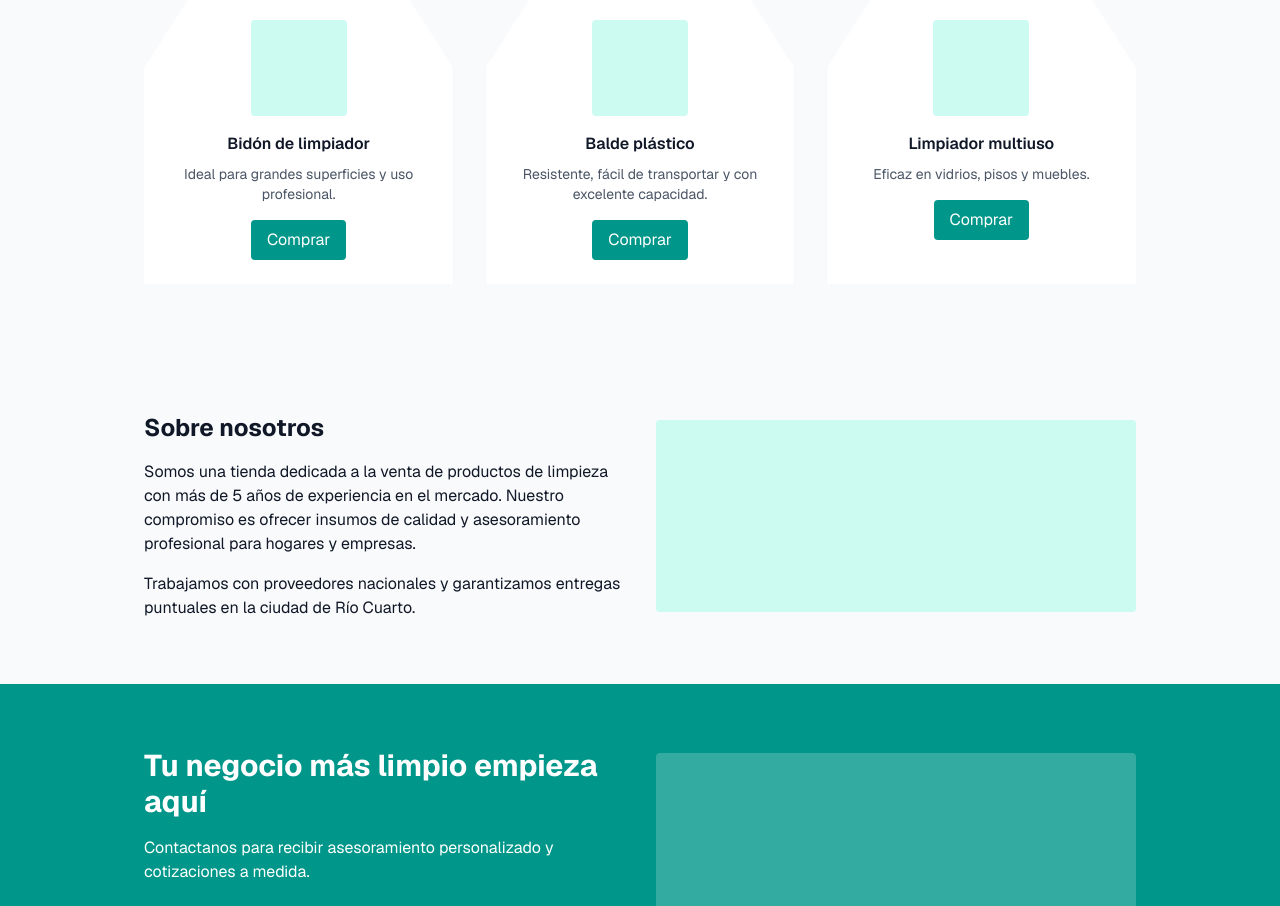
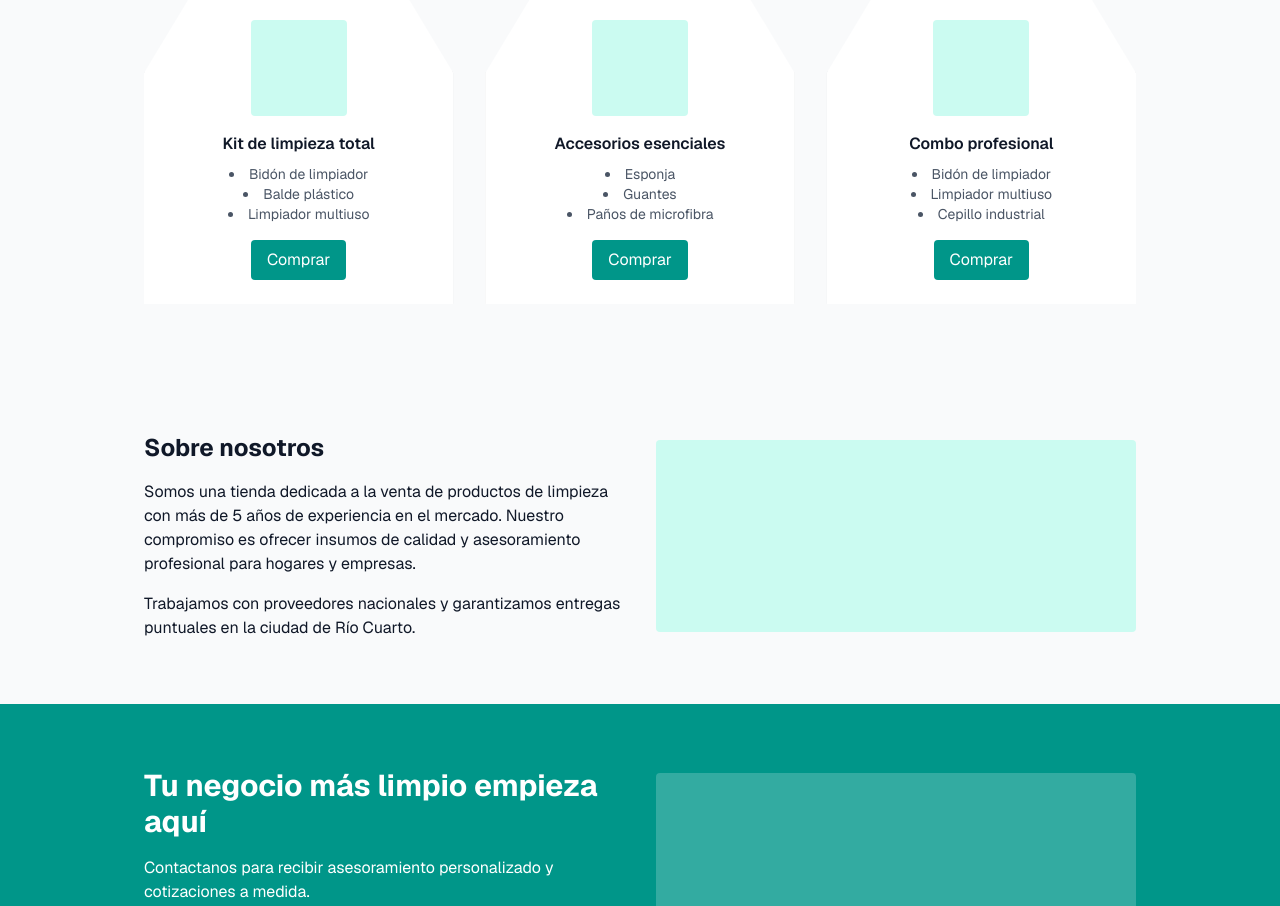
Before and after one commit to nicolasBakanowski/limpiezariocuarto, a Next.js app: page / in a window 1280 px wide. Shown: the part 1120-2026 px from the top of the page. Built offline with nearby package versions, Linux system fonts and the light colour scheme.

Commit message:
Show multiple products per promotion card

```diff
--- a/src/app/page.tsx
+++ b/src/app/page.tsx
@@ -5,18 +5,26 @@ import { About } from "@/components/About";
 import { CallToAction } from "@/components/CallToAction";
 import { Footer } from "@/components/Footer";
 
-const products = [
+const promotions = [
   {
-    title: "Bidón de limpiador",
-    description: "Ideal para grandes superficies y uso profesional.",
+    title: "Kit de limpieza total",
+    products: [
+      "Bidón de limpiador",
+      "Balde plástico",
+      "Limpiador multiuso",
+    ],
   },
   {
-    title: "Balde plástico",
-    description: "Resistente, fácil de transportar y con excelente capacidad.",
+    title: "Accesorios esenciales",
+    products: ["Esponja", "Guantes", "Paños de microfibra"],
   },
   {
-    title: "Limpiador multiuso",
-    description: "Eficaz en vidrios, pisos y muebles.",
+    title: "Combo profesional",
+    products: [
+      "Bidón de limpiador",
+      "Limpiador multiuso",
+      "Cepillo industrial",
+    ],
   },
 ];
 
@@ -25,7 +33,7 @@ export default function Home() {
     <div className="font-sans text-gray-900">
       <Hero />
       <Features />
-      <FeaturedProducts products={products} />
+      <FeaturedProducts promotions={promotions} />
       <About />
       <CallToAction />
       <Footer />
--- a/src/components/FeaturedProducts.tsx
+++ b/src/components/FeaturedProducts.tsx
@@ -1,15 +1,15 @@
 import { PromotionCard } from "@/components/PromotionCard";
 
-interface Product {
+interface Promotion {
   title: string;
-  description: string;
+  products: string[];
 }
 
 interface FeaturedProductsProps {
-  products: Product[];
+  promotions: Promotion[];
 }
 
-export function FeaturedProducts({ products }: FeaturedProductsProps) {
+export function FeaturedProducts({ promotions }: FeaturedProductsProps) {
   return (
     <section id="productos" className="bg-gray-50 py-16">
       <div className="max-w-5xl mx-auto px-4">
@@ -17,11 +17,11 @@ export function FeaturedProducts({ products }: FeaturedProductsProps) {
           Productos destacados
         </h2>
         <div className="grid gap-8 md:grid-cols-3">
-          {products.map((product) => (
+          {promotions.map((promotion) => (
             <PromotionCard
-              key={product.title}
-              title={product.title}
-              description={product.description}
+              key={promotion.title}
+              title={promotion.title}
+              products={promotion.products}
             />
           ))}
         </div>
--- a/src/components/PromotionCard.tsx
+++ b/src/components/PromotionCard.tsx
@@ -2,15 +2,19 @@ import React from "react";
 
 interface PromotionCardProps {
   title: string;
-  description: string;
+  products: string[];
 }
 
-export function PromotionCard({ title, description }: PromotionCardProps) {
+export function PromotionCard({ title, products }: PromotionCardProps) {
   return (
     <div className="bidon-card bg-white p-6 shadow flex flex-col items-center text-center">
       <div className="w-24 h-24 mb-4 rounded bg-teal-100" aria-hidden></div>
       <h3 className="font-semibold mb-2">{title}</h3>
-      <p className="text-sm text-gray-600 mb-4">{description}</p>
+      <ul className="text-sm text-gray-600 mb-4 list-disc list-inside">
+        {products.map((product) => (
+          <li key={product}>{product}</li>
+        ))}
+      </ul>
       <a
         href="https://wa.me/3584394662"
         className="px-4 py-2 rounded bg-teal-600 text-white hover:bg-teal-700"
```
